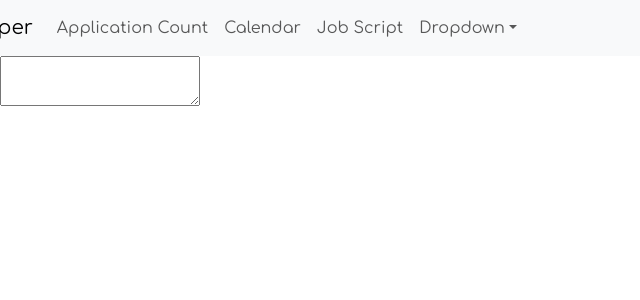
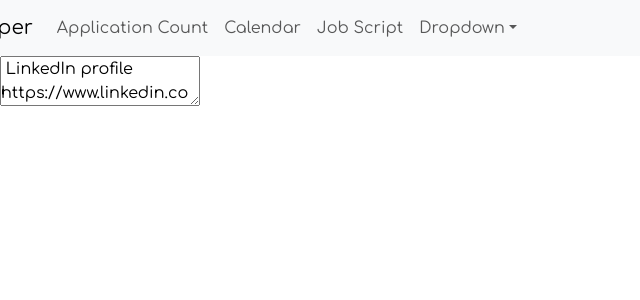
Before and after one commit to jbkim0547/application-countingapp, a React (Create React App) app: page /jobScript in a window 1280 px wide. Shown: the top 300 px of the page, without its empty margins (0-640 px from the left). Built offline with nearby package versions, Linux system fonts and the light colour scheme.

Commit message:
Update JobScript.jsx
Fix bug on textarea.

```diff
--- a/src/JobScript/JobScript.jsx
+++ b/src/JobScript/JobScript.jsx
@@ -1,7 +1,7 @@
 const JobScript = () => {
   return (
     <textarea
-      default=" LinkedIn profile
+      defaultValue=" LinkedIn profile
 https://www.linkedin.com/in/jb-kim-14a820132/
 
 Github Profile
```
